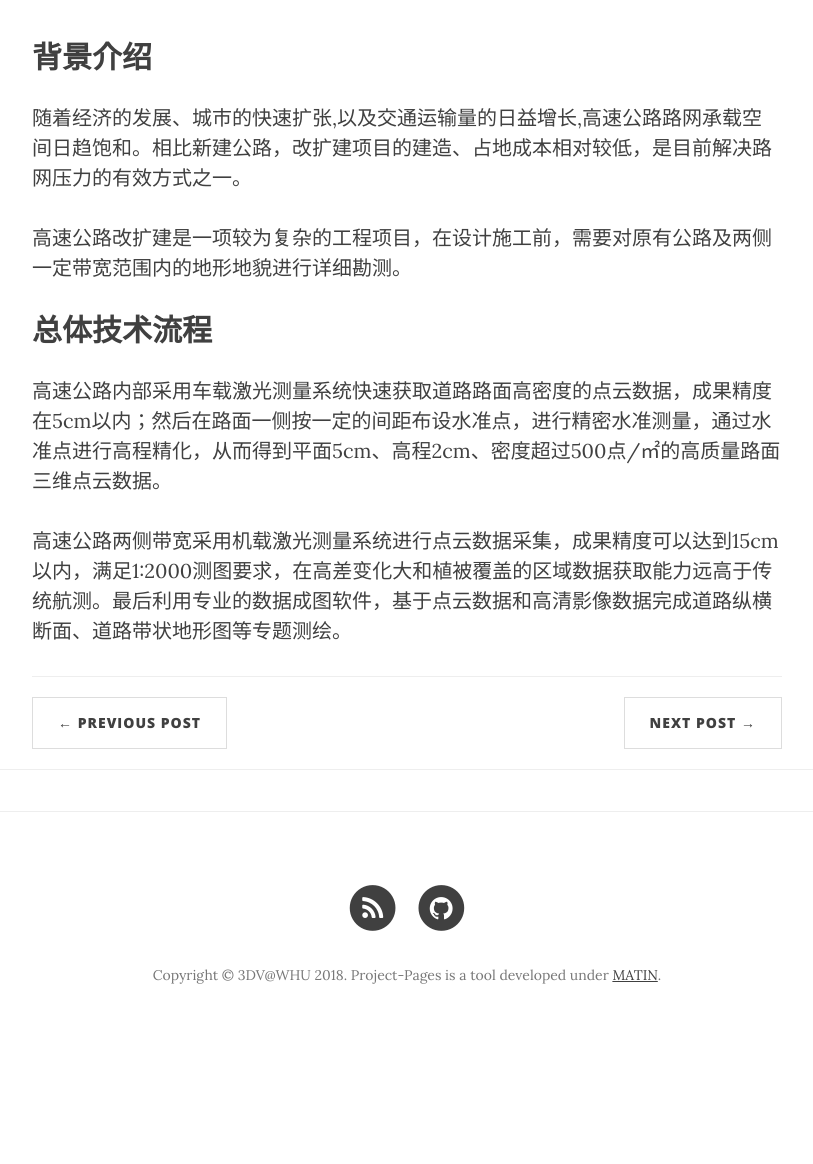
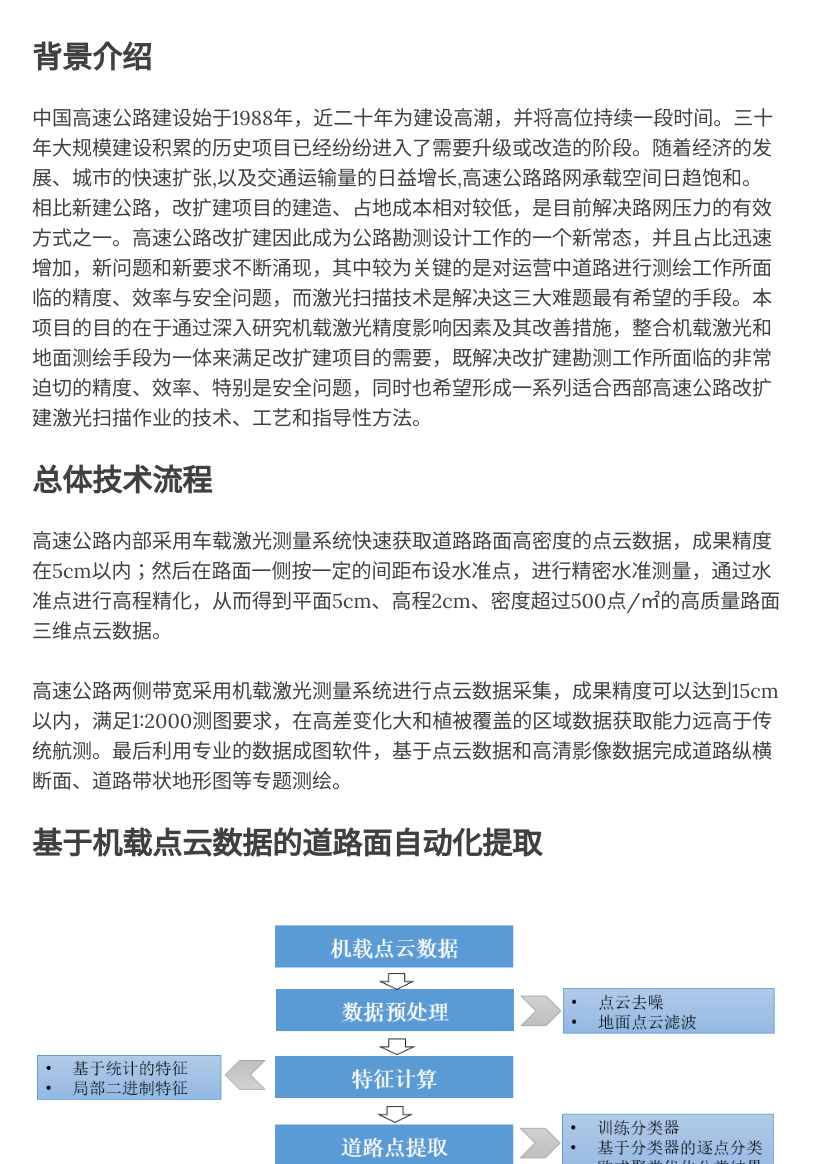
Before and after one commit to 3dvwhu/3dvwhu.github.io, a Jekyll site: the page built from _posts/2018-10-10-gaosu.markdown, in a window 1280 px wide and 1400 px high. Shown: the part 236-1400 px from the top of the window, without its empty margins (233-1046 px from the left). Built offline with Jekyll 4.4.1, drawn with Linux system fonts in a browser that asks for light colours; nearby versions of some CDN libraries; comment, search, counter and statistics services are not loaded.

Commit message:
Update 2018-10-10-gaosu.markdown

```diff
--- a/_posts/2018-10-10-gaosu.markdown
+++ b/_posts/2018-10-10-gaosu.markdown
@@ -8,9 +8,8 @@ date:  2018-10-10
 ---
 ## 背景介绍
 
-随着经济的发展、城市的快速扩张,以及交通运输量的日益增长,高速公路路网承载空间日趋饱和。相比新建公路，改扩建项目的建造、占地成本相对较低，是目前解决路网压力的有效方式之一。
+中国高速公路建设始于1988年，近二十年为建设高潮，并将高位持续一段时间。三十年大规模建设积累的历史项目已经纷纷进入了需要升级或改造的阶段。随着经济的发展、城市的快速扩张,以及交通运输量的日益增长,高速公路路网承载空间日趋饱和。相比新建公路，改扩建项目的建造、占地成本相对较低，是目前解决路网压力的有效方式之一。高速公路改扩建因此成为公路勘测设计工作的一个新常态，并且占比迅速增加，新问题和新要求不断涌现，其中较为关键的是对运营中道路进行测绘工作所面临的精度、效率与安全问题，而激光扫描技术是解决这三大难题最有希望的手段。本项目的目的在于通过深入研究机载激光精度影响因素及其改善措施，整合机载激光和地面测绘手段为一体来满足改扩建项目的需要，既解决改扩建勘测工作所面临的非常迫切的精度、效率、特别是安全问题，同时也希望形成一系列适合西部高速公路改扩建激光扫描作业的技术、工艺和指导性方法。
 
-高速公路改扩建是一项较为复杂的工程项目，在设计施工前，需要对原有公路及两侧一定带宽范围内的地形地貌进行详细勘测。
 
 
 ## 总体技术流程
@@ -18,3 +17,8 @@ date:  2018-10-10
 高速公路内部采用车载激光测量系统快速获取道路路面高密度的点云数据，成果精度在5cm以内；然后在路面一侧按一定的间距布设水准点，进行精密水准测量，通过水准点进行高程精化，从而得到平面5cm、高程2cm、密度超过500点/㎡的高质量路面三维点云数据。
 
 高速公路两侧带宽采用机载激光测量系统进行点云数据采集，成果精度可以达到15cm以内，满足1:2000测图要求，在高差变化大和植被覆盖的区域数据获取能力远高于传统航测。最后利用专业的数据成图软件，基于点云数据和高清影像数据完成道路纵横断面、道路带状地形图等专题测绘。
+
+
+## 基于机载点云数据的道路面自动化提取
+
+![alt text]({{ site.baseurl }}/img/img013.png)
```
